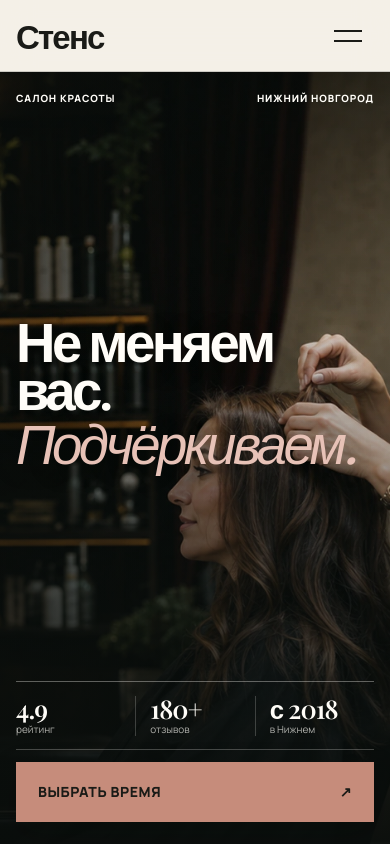
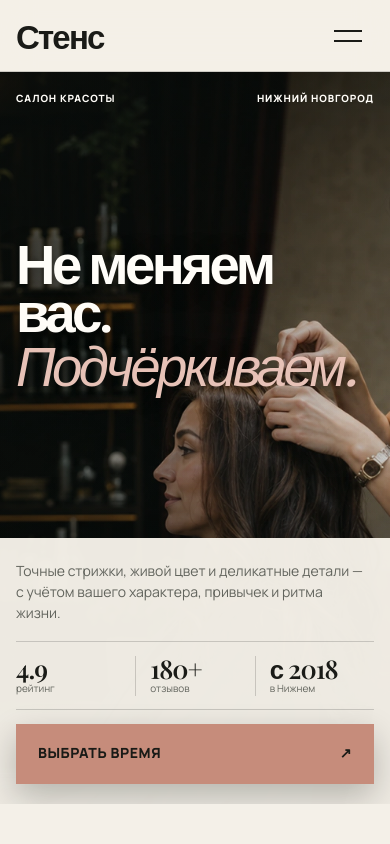
Before and after one commit to Kuala2/WebSite_Ref_Full, a Next.js app: page / in a window 390 px wide. Shown: the top 844 px of the page. Built offline with nearby package versions, Linux system fonts and the light colour scheme; a web font is replaced by a local one.

Commit message:
Fill mobile hero with content panel

```diff
--- a/src/app/globals.css
+++ b/src/app/globals.css
@@ -2329,39 +2329,33 @@ button {
   }
 
   .home-intro {
-    min-height: calc(100svh - var(--header-height));
+    min-height: 0;
   }
 
   .home-intro-image {
-    object-position: 62% center;
+    object-position: 64% center;
   }
 
   .home-intro-scrim {
     background:
-      linear-gradient(180deg, rgba(10, 14, 12, 0.42) 0%, rgba(10, 14, 12, 0.08) 34%, rgba(10, 14, 12, 0.46) 66%, rgba(10, 14, 12, 0.92) 100%),
-      linear-gradient(90deg, rgba(10, 14, 12, 0.52) 0%, rgba(10, 14, 12, 0.08) 88%);
+      linear-gradient(180deg, rgba(10, 14, 12, 0.42) 0%, rgba(10, 14, 12, 0.07) 44%, rgba(10, 14, 12, 0.48) 100%),
+      linear-gradient(90deg, rgba(10, 14, 12, 0.54) 0%, rgba(10, 14, 12, 0.08) 88%);
   }
 
   .home-intro-frame {
-    min-height: calc(100svh - var(--header-height));
-    display: flex;
-    flex-direction: column;
-    padding: 18px 0 22px;
+    min-height: 0;
+    display: block;
+    padding: 18px 0 0;
   }
 
   .home-intro-kicker {
-    flex: 0 0 auto;
     font-size: 10px;
     letter-spacing: 0.09em;
   }
 
   .home-intro-content {
-    flex: 1;
-    display: flex;
-    flex-direction: column;
-    justify-content: space-between;
-    gap: 28px;
-    padding: clamp(142px, 27svh, 210px) 0 0;
+    display: block;
+    padding: clamp(100px, 16svh, 132px) 0 0;
   }
 
   .home-intro-content h1 {
@@ -2377,25 +2371,33 @@ button {
   }
 
   .home-intro-copy {
-    width: 100%;
-    max-width: 100%;
-    padding: 0;
+    width: calc(100% + 32px);
+    max-width: none;
+    margin: clamp(118px, 18svh, 150px) -16px 0;
+    padding: 22px 16px 20px;
     border: 0;
-    background: transparent;
+    background: rgba(245, 241, 233, 0.97);
+    color: var(--ink);
     backdrop-filter: none;
+    box-shadow: 0 -18px 44px rgba(4, 8, 6, 0.14);
   }
 
   .home-intro-text {
-    display: none;
+    max-width: 350px;
+    display: block;
+    margin: 0 0 18px;
+    color: var(--muted);
+    font-size: 14px;
+    line-height: 1.5;
   }
 
   .home-intro-mobile-facts {
     display: grid;
     grid-template-columns: repeat(3, 1fr);
-    margin-bottom: 12px;
+    margin-bottom: 14px;
     padding: 14px 0 13px;
-    border-top: 1px solid rgba(255, 253, 248, 0.34);
-    border-bottom: 1px solid rgba(255, 253, 248, 0.24);
+    border-top: 1px solid var(--line);
+    border-bottom: 1px solid var(--line);
   }
 
   .home-intro-mobile-facts span {
@@ -2407,11 +2409,11 @@ button {
 
   .home-intro-mobile-facts span:not(:first-child) {
     padding-left: 14px;
-    border-left: 1px solid rgba(255, 253, 248, 0.2);
+    border-left: 1px solid var(--line);
   }
 
   .home-intro-mobile-facts strong {
-    color: var(--white);
+    color: var(--ink);
     font-family: var(--font-display), Georgia, serif;
     font-size: clamp(22px, 6.6vw, 26px);
     font-weight: 550;
@@ -2420,7 +2422,7 @@ button {
   }
 
   .home-intro-mobile-facts small {
-    color: rgba(255, 253, 248, 0.68);
+    color: var(--muted);
     font-size: 10px;
     line-height: 1.35;
   }
```
